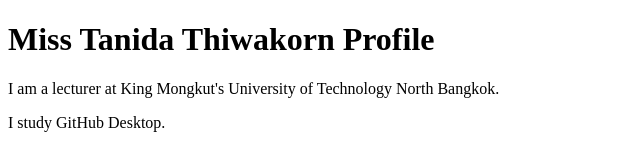
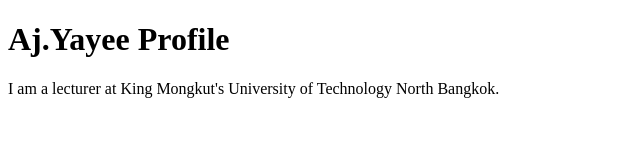
Before and after one commit to yyyayee/github-desktop-project, a plain HTML site: page index.html in a window 1280 px wide. Shown: the whole page, without its empty margins (0-640 px from the left). Drawn offline with Linux system fonts and the light colour scheme.

Commit message:
Revert "Add some Text"
This reverts commit 0931692fa278ee41de0185f179e75ce5a56df414.

```diff
--- a/index.html
+++ b/index.html
@@ -6,8 +6,7 @@
     <title>Profile</title>
 </head>
 <body>
-    <h1>Miss Tanida Thiwakorn Profile</h1>
+    <h1>Aj.Yayee Profile</h1>
     <p>I am a lecturer at King Mongkut's University of Technology North Bangkok.</p>
-    <p>I study GitHub Desktop.</p>
 </body>
 </html>
```
